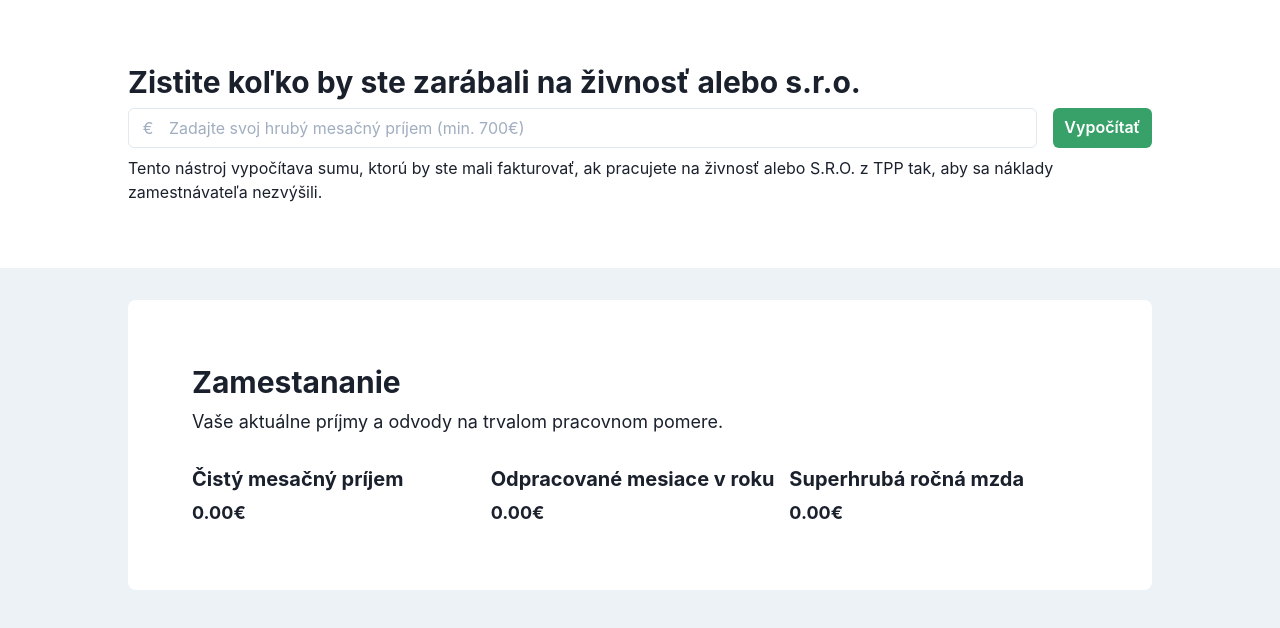
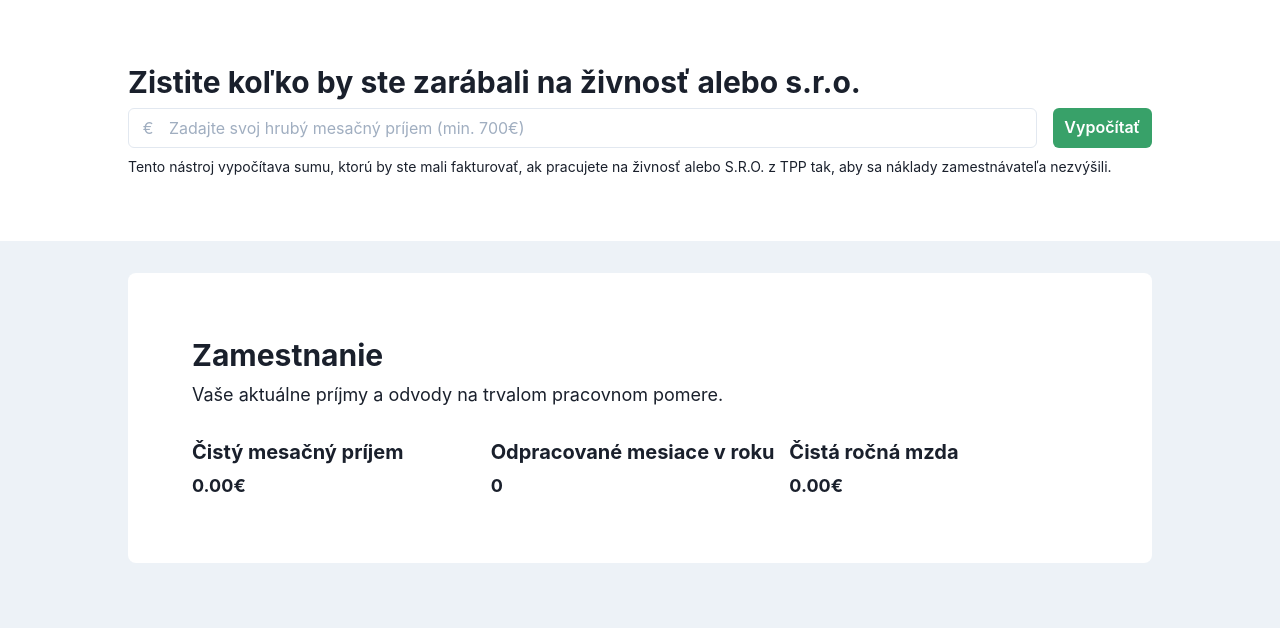
Before and after one commit to lubosfukas/my-paycheck, a Next.js app: page / in a window 1280 px wide. Shown: the top 628 px of the page. Built offline with nearby package versions, Linux system fonts and the light colour scheme.

Commit message:
feat: :sparkles: calculate net income hook

```diff
--- a/components/EmploymentCard/EmploymentCard.tsx
+++ b/components/EmploymentCard/EmploymentCard.tsx
@@ -11,32 +11,46 @@ const StyledText = styled(Text)`
     }
 `
 
-const Section = ({ label, value }: { label: string; value: number }) => (
+const Section = ({
+    label,
+    value,
+    cash = true,
+}: {
+    label: string
+    value: number
+    cash?: boolean
+}) => (
     <StyledSection>
         <Heading mb="2" size="md">
             {label}
         </Heading>
-        <StyledText fontWeight="bold" fontSize="lg">
-            {(Math.round(value * 100) / 100).toFixed(2)}
-        </StyledText>
+        {cash ? (
+            <StyledText fontWeight="bold" fontSize="lg">
+                {(Math.round(value * 100) / 100).toFixed(2)}
+            </StyledText>
+        ) : (
+            <Text fontWeight="bold" fontSize="lg">
+                {value}
+            </Text>
+        )}
     </StyledSection>
 )
 
 type Props = {
-    netMonthlyIncome: number
+    monthlyNetIncome: number
     monthsWorked: number
-    grossAnnualSalary: number
+    annualNetIncome: number
 }
 
 const EmploymentCard = ({
-    netMonthlyIncome,
+    monthlyNetIncome,
     monthsWorked,
-    grossAnnualSalary,
+    annualNetIncome,
 }: Props) => {
     return (
         <Box bg="white" borderRadius="lg" mt="8" mx="auto" maxW="1024px" p="16">
             <Heading mb="2" size="lg">
-                Zamestananie
+                Zamestnanie
             </Heading>
             <Text mb="8" fontSize="lg">
                 Vaše aktuálne príjmy a odvody na trvalom pracovnom pomere.
@@ -44,16 +58,14 @@ const EmploymentCard = ({
             <Flex wrap="wrap">
                 <Section
                     label="Čistý mesačný príjem"
-                    value={netMonthlyIncome}
+                    value={monthlyNetIncome}
                 />
                 <Section
+                    cash={false}
                     label="Odpracované mesiace v roku"
                     value={monthsWorked}
                 />
-                <Section
-                    label="Superhrubá ročná mzda"
-                    value={grossAnnualSalary}
-                />
+                <Section label="Čistá ročná mzda" value={annualNetIncome} />
             </Flex>
         </Box>
     )
--- a/components/IncomeInput/IncomeInput.tsx
+++ b/components/IncomeInput/IncomeInput.tsx
@@ -1,3 +1,4 @@
+import { useState } from 'react'
 import {
     Box,
     Button,
@@ -14,11 +15,11 @@ import { useMediaQuery } from '../../hooks'
 import { device } from '../../utils/device'
 
 type Props = {
-    value: string
     onChange: (newValue: string) => void
 }
 
-const IncomeInput = ({ value, onChange }: Props) => {
+const IncomeInput = ({ onChange }: Props) => {
+    const [value, setValue] = useState('')
     const isLargerThanTablet = useMediaQuery(device.tablet)
     const isInvalid = parseInt(value) < 700
 
@@ -28,10 +29,7 @@ const IncomeInput = ({ value, onChange }: Props) => {
                 <Heading size={isLargerThanTablet ? 'lg' : 'md'}>
                     Zistite koľko by ste zarábali na živnosť alebo s.r.o.
                 </Heading>
-                <Flex
-                    flexDirection={isLargerThanTablet ? 'row' : 'column'}
-                    my="4"
-                >
+                <Flex flexDirection={isLargerThanTablet ? 'row' : 'column'}>
                     <InputGroup>
                         <InputLeftElement color="gray.400" pointerEvents="none">
                             €
@@ -41,7 +39,7 @@ const IncomeInput = ({ value, onChange }: Props) => {
                             isInvalid={isInvalid}
                             onChange={(
                                 event: React.ChangeEvent<HTMLInputElement>
-                            ) => onChange(event.target.value)}
+                            ) => setValue(event.target.value)}
                             placeholder="Zadajte svoj hrubý mesačný príjem (min. 700€)"
                             type="number"
                             value={value}
@@ -49,14 +47,16 @@ const IncomeInput = ({ value, onChange }: Props) => {
                     </InputGroup>
                     <Button
                         colorScheme="green"
+                        disabled={isInvalid}
                         ml={isLargerThanTablet ? 4 : 0}
                         mt={isLargerThanTablet ? 0 : 4}
+                        onClick={() => onChange(value)}
                         _active={{ borderColor: 'green.200' }}
                     >
                         Vypočítať
                     </Button>
                 </Flex>
-                <Text>
+                <Text fontSize="sm">
                     Tento nástroj vypočítava sumu, ktorú by ste mali fakturovať,
                     ak pracujete na živnosť alebo S.R.O. z TPP tak, aby sa
                     náklady zamestnávateľa nezvýšili.
--- a/hooks/index.ts
+++ b/hooks/index.ts
@@ -1 +1,2 @@
 export * from './useMediaQuery'
+export * from './useCalculateNetIncome'
--- /dev/null
+++ b/hooks/useCalculateNetIncome/index.ts
@@ -0,0 +1 @@
+export { default as useCalculateNetIncome } from './useCalculateNetIncome'
--- /dev/null
+++ b/hooks/useCalculateNetIncome/useCalculateNetIncome.ts
@@ -0,0 +1,43 @@
+import {
+    calculateEmployeeHealthInsurance,
+    calculateEmployeeSocialInsurance,
+    calculateIncomeTax,
+    calculateTaxBase,
+} from './utils'
+import { taxBonus } from '../../utils/defaults'
+import { to2Decimal } from '../../utils/helpers'
+
+const useCalculateNetIncome = (
+    monthlyGrossIncome: number,
+    monthsWorked: number,
+    isSeverelyDisabled: false
+) => {
+    if (monthlyGrossIncome < 700)
+        return { annualNetIncome: 0, netMonthlyIncome: 0 }
+
+    const healthInsurance = calculateEmployeeHealthInsurance(
+        monthlyGrossIncome,
+        isSeverelyDisabled
+    )
+    const socialInsurance = calculateEmployeeSocialInsurance(monthlyGrossIncome)
+    const taxBase = calculateTaxBase(
+        monthlyGrossIncome,
+        healthInsurance,
+        socialInsurance
+    )
+    const incomeTax = calculateIncomeTax(taxBase, monthsWorked)
+
+    const netMonthlyIncome =
+        monthlyGrossIncome -
+        healthInsurance -
+        socialInsurance -
+        incomeTax -
+        taxBonus
+
+    return {
+        netMonthlyIncome,
+        annualNetIncome: to2Decimal(netMonthlyIncome * monthsWorked),
+    }
+}
+
+export default useCalculateNetIncome
--- /dev/null
+++ b/hooks/useCalculateNetIncome/utils.ts
@@ -0,0 +1,120 @@
+import {
+    livingWage44p2Multiply,
+    livingWage92p8Multiply,
+    livingWage176p8Multiply,
+    maxAssessmentBasis,
+    taxBaseNonTaxablePartPerTaxPayer,
+} from '../../utils/constants'
+import { to2Decimal } from '../../utils/helpers'
+
+// Zdravotné poistenie
+export const calculateEmployeeHealthInsurance = (
+    grossIncome: number,
+    isSeverelyDisabled: boolean
+) =>
+    to2Decimal(
+        isSeverelyDisabled ? (grossIncome / 100) * 2 : (grossIncome / 100) * 4
+    )
+
+// Nemocenské poistenie
+export const calculateEmployeeMedicareInsurance = (grossIncome: number) =>
+    to2Decimal(
+        grossIncome > maxAssessmentBasis
+            ? (maxAssessmentBasis / 100) * 1.4
+            : (grossIncome / 100) * 1.4
+    )
+
+// Starobné poistenie
+export const calculateEmployeeRetirementInsurance = (grossIncome: number) =>
+    to2Decimal(
+        grossIncome > maxAssessmentBasis
+            ? (maxAssessmentBasis / 100) * 4
+            : (grossIncome / 100) * 4
+    )
+
+// Invalidné poistenie
+export const calculateEmployeeDisabilityInsurance = (grossIncome: number) =>
+    to2Decimal(
+        grossIncome > maxAssessmentBasis
+            ? (maxAssessmentBasis / 100) * 3
+            : (grossIncome / 100) * 3
+    )
+
+// Poistenie v nezamestnanosti
+export const calculateEmployeeUnemploymentInsurance = (grossIncome: number) =>
+    to2Decimal(
+        grossIncome > maxAssessmentBasis
+            ? maxAssessmentBasis / 100
+            : grossIncome / 100
+    )
+
+// Sociálne poistenie
+export const calculateEmployeeSocialInsurance = (grossIncome: number) => {
+    const medicareInsurance = calculateEmployeeMedicareInsurance(grossIncome)
+    const retirementInsurance =
+        calculateEmployeeRetirementInsurance(grossIncome)
+    const disabilityInsurance =
+        calculateEmployeeDisabilityInsurance(grossIncome)
+    const unemploymentInsurance =
+        calculateEmployeeUnemploymentInsurance(grossIncome)
+
+    return to2Decimal(
+        medicareInsurance +
+            retirementInsurance +
+            disabilityInsurance +
+            unemploymentInsurance
+    )
+}
+
+// Základ dane
+export const calculateTaxBase = (
+    grossIncome: number,
+    healthInsurance: number,
+    socialInsurance: number
+) => to2Decimal(grossIncome - healthInsurance - socialInsurance)
+
+// Nezdaniteľná časť základu dane
+export const calculateNonTaxablePart = (taxBase: number) => {
+    if (taxBase <= livingWage92p8Multiply)
+        return taxBaseNonTaxablePartPerTaxPayer
+
+    const nonTaxablePart = livingWage44p2Multiply - taxBase / 4
+    return to2Decimal(nonTaxablePart)
+}
+
+// Nezdaniteľná časť základu dane na mesiac
+export const calculateMonthlyTaxBaseNonTaxablePart = (
+    monthlyTaxBase: number,
+    monthsWorked: number
+) => {
+    const annualTaxBase = to2Decimal(monthlyTaxBase * monthsWorked)
+    const annualNonTaxablePart = calculateNonTaxablePart(annualTaxBase)
+
+    return to2Decimal(annualNonTaxablePart / monthsWorked)
+}
+
+// Mesačný základ dane pred zdanením
+export const calculateMonthlyTaxBaseBeforeTax = (
+    taxBase: number,
+    monthsWorked: number
+) => {
+    const monthlyTaxBaseNonTaxablePart = calculateMonthlyTaxBaseNonTaxablePart(
+        taxBase,
+        monthsWorked
+    )
+
+    return to2Decimal(taxBase - monthlyTaxBaseNonTaxablePart)
+}
+
+// Daň z príjmu
+export const calculateIncomeTax = (taxBase: number, monthsWorked: number) => {
+    const monthlyTaxBaseBeforeTax = calculateMonthlyTaxBaseBeforeTax(
+        taxBase,
+        monthsWorked
+    )
+
+    return monthlyTaxBaseBeforeTax > livingWage176p8Multiply
+        ? ((monthlyTaxBaseBeforeTax - livingWage176p8Multiply) / 100) * 25 +
+              (livingWage176p8Multiply / 100) * 19
+        : (monthlyTaxBaseBeforeTax / 100) * 19
+}
--- a/pages/index.tsx
+++ b/pages/index.tsx
@@ -2,23 +2,41 @@ import { useState } from 'react'
 import type { NextPage } from 'next'
 
 import { EmploymentCard, IncomeInput } from '../components'
+import { useCalculateNetIncome } from '../hooks'
+import { monthsWorked as defaultMonthsWorked } from '../utils/defaults'
+
+const isSeverelyDisabled = false
 
 const Home: NextPage = () => {
-    const [income, setIncome] = useState<string>('')
+    const [monthlyGrossIncome, setMonthlyGrossIncome] = useState(0)
+    const [monthsWorked, setMonthsWorked] = useState(0)
+
+    const { annualNetIncome, netMonthlyIncome } = useCalculateNetIncome(
+        monthlyGrossIncome,
+        monthsWorked,
+        isSeverelyDisabled
+    )
+
+    const onChange = (newValue: string) => {
+        const numValue = parseInt(newValue)
+        if (isNaN(numValue)) return
+
+        setMonthlyGrossIncome(numValue)
+        setMonthsWorked(defaultMonthsWorked)
+    }
 
     return (
         <>
             <header data-testid="header">
                 <IncomeInput
-                    onChange={(newValue: string) => setIncome(newValue)}
-                    value={income}
+                    onChange={(newValue: string) => onChange(newValue)}
                 />
             </header>
             <main>
                 <EmploymentCard
-                    netMonthlyIncome={0}
-                    monthsWorked={0}
-                    grossAnnualSalary={0}
+                    monthlyNetIncome={netMonthlyIncome}
+                    monthsWorked={monthsWorked}
+                    annualNetIncome={annualNetIncome}
                 />
             </main>
         </>
--- /dev/null
+++ b/utils/constants.ts
@@ -0,0 +1,19 @@
+// Maximálny vymeriavací základ
+export const maxAssessmentBasis = 7644
+
+// Suma životného minima pre rok 2021
+export const livingWage = 214.83
+
+// Nezdaniteľná časť základu dane na daňovníka za rok 2021 - 4511,43
+export const taxBaseNonTaxablePartPerTaxPayer =
+    Math.round(21 * livingWage * 100) / 100
+
+// 92.8-násobok sumy životného minima - 19 936,22
+export const livingWage92p8Multiply = Math.round(92.8 * livingWage * 100) / 100
+
+// 44,2-násobok sumy životného minima - 9 495,49
+export const livingWage44p2Multiply = Math.round(44.2 * livingWage * 100) / 100
+
+// 176,8-násobok sumy životného minima - 37 981,94
+export const livingWage176p8Multiply =
+    Math.round(176.8 * livingWage * 100) / 100
--- /dev/null
+++ b/utils/defaults.ts
@@ -0,0 +1,2 @@
+export const monthsWorked = 12 // Odpracované mesiace
+export const taxBonus = 0 // Daňový bonus
--- /dev/null
+++ b/utils/helpers/helpers.ts
@@ -0,0 +1 @@
+export const to2Decimal = (num: number) => Math.round(num * 100) / 100
--- /dev/null
+++ b/utils/helpers/index.ts
@@ -0,0 +1 @@
+export * from './helpers'
```
Also changed, not shown: 1 other file (tests, documents, lock files or other folders).
